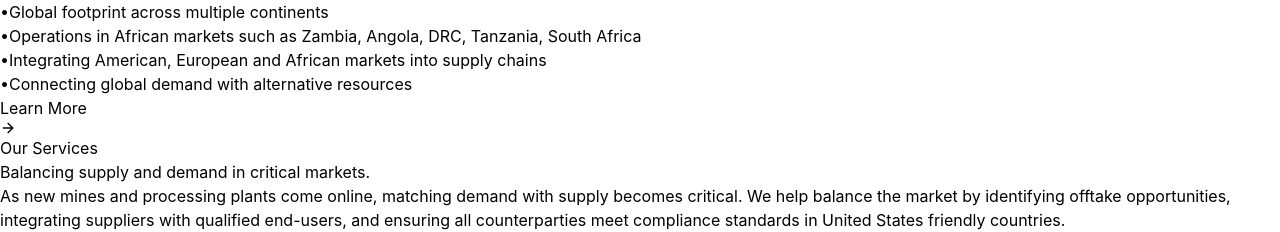
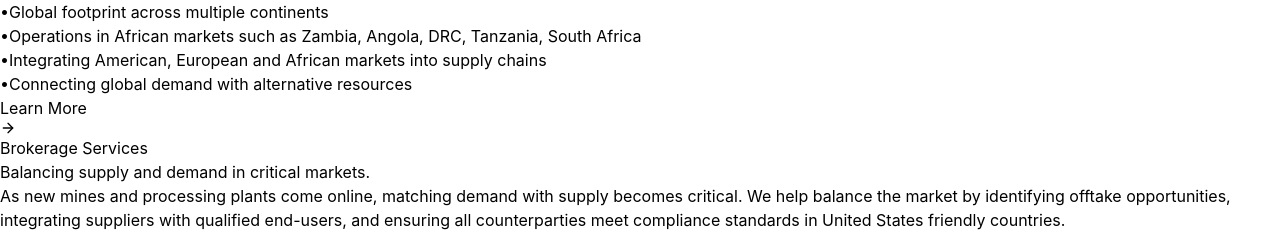
Before and after one commit to quantisam/quanti-capital-website, a React (Vite) app: page / in a window 1280 px wide. Shown: the part 2680-2912 px from the top of the page. Built offline with nearby package versions, Linux system fonts and the light colour scheme.

Commit message:
Update App.jsx

```diff
--- a/src/App.jsx
+++ b/src/App.jsx
@@ -262,7 +262,7 @@ export default function QuantiCapitalComplete() {
         <div className="max-w-7xl mx-auto">
           <div className="grid grid-cols-1 lg:grid-cols-2 gap-16">
             <div>
-              <h2 className="text-sm text-zinc-500 uppercase tracking-wider mb-6">Our Services</h2>
+              <h2 className="text-sm text-zinc-500 uppercase tracking-wider mb-6">Brokerage Services</h2>
               <h3 className="text-4xl md:text-5xl font-light leading-tight mb-8">
                 Balancing supply and demand in critical markets.
               </h3>
```
